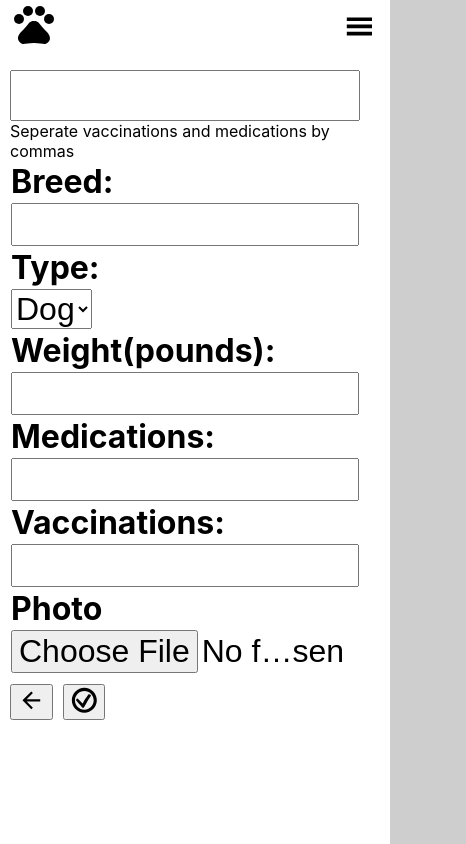
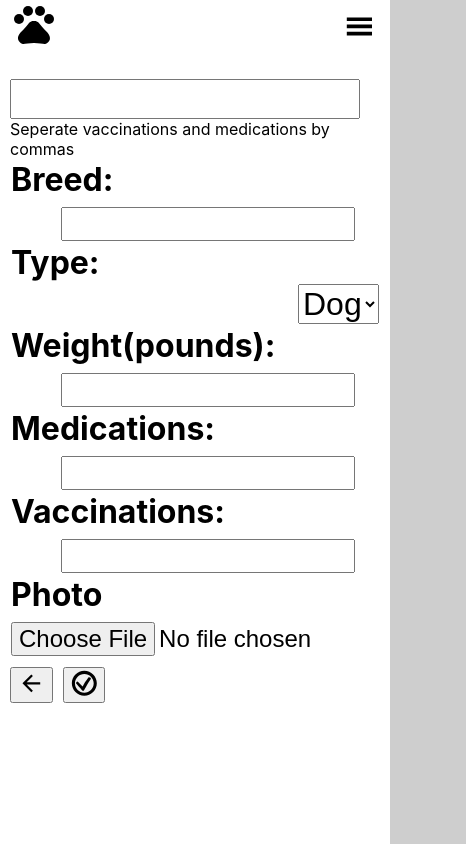
Before and after one commit to raymondlopez13/Pet-Social, a React (Create React App) app in the folder client/: page /add-pet in a window 390 px wide. Shown: the whole page, 466 px wide, since content can reach past the window. Built offline with nearby package versions, Linux system fonts and the light colour scheme; what apollo-upload-client would draw is missing.

Commit message:
minor changes

```diff
--- a/client/src/App.js
+++ b/client/src/App.js
@@ -14,7 +14,8 @@ import { InMemoryCache } from 'apollo-cache-inmemory';
 import { createUploadLink } from 'apollo-upload-client';
 import { setContext } from 'apollo-link-context';
 const httpLink = createUploadLink({
-  uri: 'http://localhost:3001/graphql',
+  //uri: 'http://localhost:3001/graphql',
+  uri: '/graphql'
 });
 const authLink = setContext((_, { headers } ) => {
   const token = localStorage.getItem('id_token');
--- a/client/src/pages/AddPet.js
+++ b/client/src/pages/AddPet.js
@@ -129,6 +129,7 @@ function AddPet() {
                         <input
                             type='file'
                             onChange={handleChange}
+                            className='file-select'
                         />
                     </td>
                 </tr>
--- a/client/src/pages/EditPet.js
+++ b/client/src/pages/EditPet.js
@@ -142,6 +142,7 @@ function EditPet() {
                         <input
                             type='file'
                             onChange={handleChange}
+                            className='file-select'
                         />
                     </td>
                 </tr>
--- a/client/src/pages/Home.js
+++ b/client/src/pages/Home.js
@@ -11,7 +11,7 @@ function Home() {
             {Auth.loggedIn() ? (
                 <Profile />
             ) : (
-                <div>Hello new user</div>
+                <h1>Hello, click <a href='/login'>here</a> to login or <a href='signup'>here</a> to sign up!</h1>
             )}
         </div>
     );
--- a/client/src/pet.css
+++ b/client/src/pet.css
@@ -4,13 +4,19 @@
 }
 .pet-info td {
     text-align: end;
+    margin: 0px 10px 0px auto;
     font-size: 2em;
 }
 .pet-info h1 {
     font-size: 2.5em;
 }
+.pet-info tr {
+    display: flex;
+}
 .pet-info {
     margin: 10px auto auto 10px;
+    display: flex;
+    flex-direction: column;
 }
 .back-btn {
     margin: 10px auto auto 10px;
@@ -39,4 +45,8 @@
     .pet-info input {
         max-width: 90%;
     }
+    .pet-info input {
+        font-size: .75em;
+
+    }
 }
```
